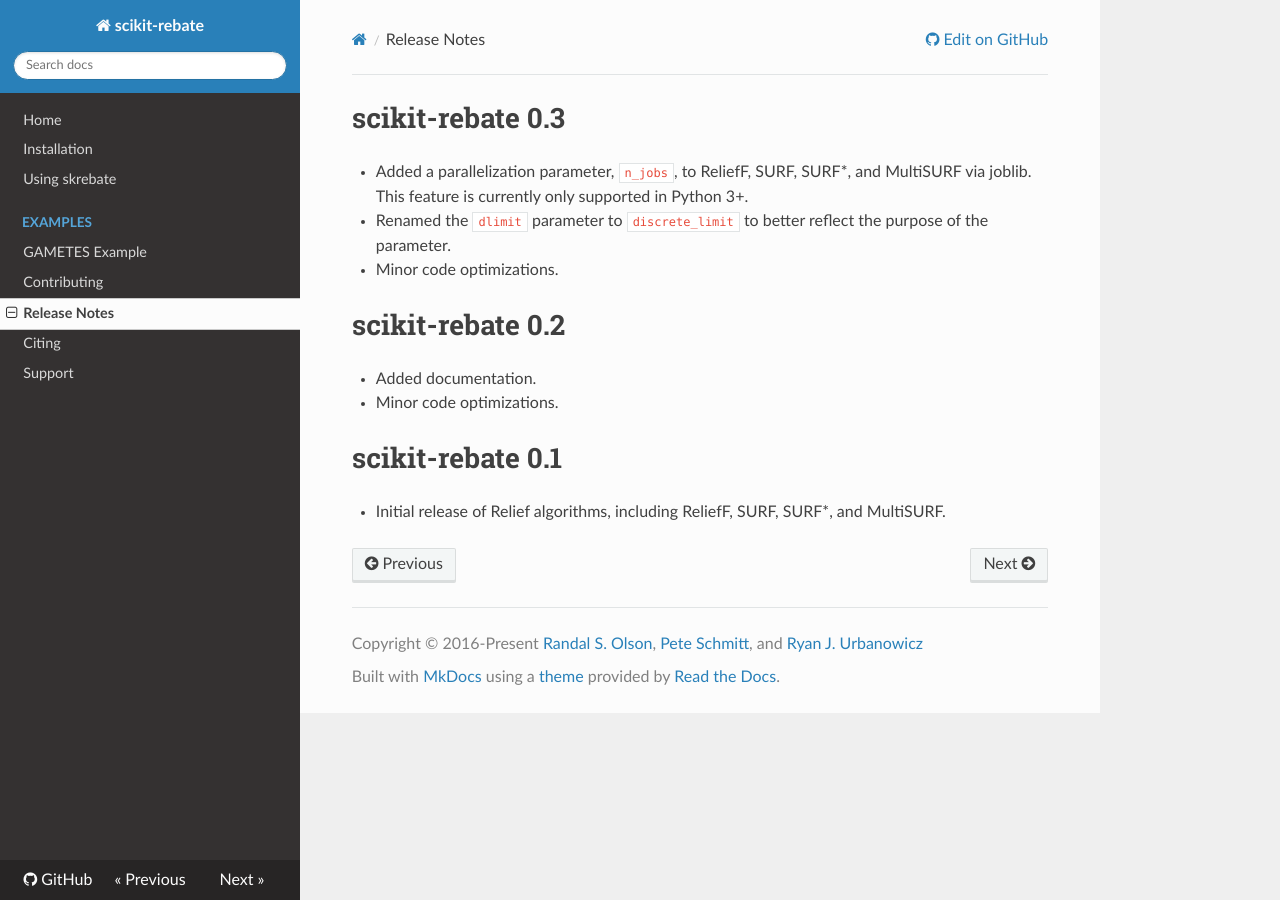
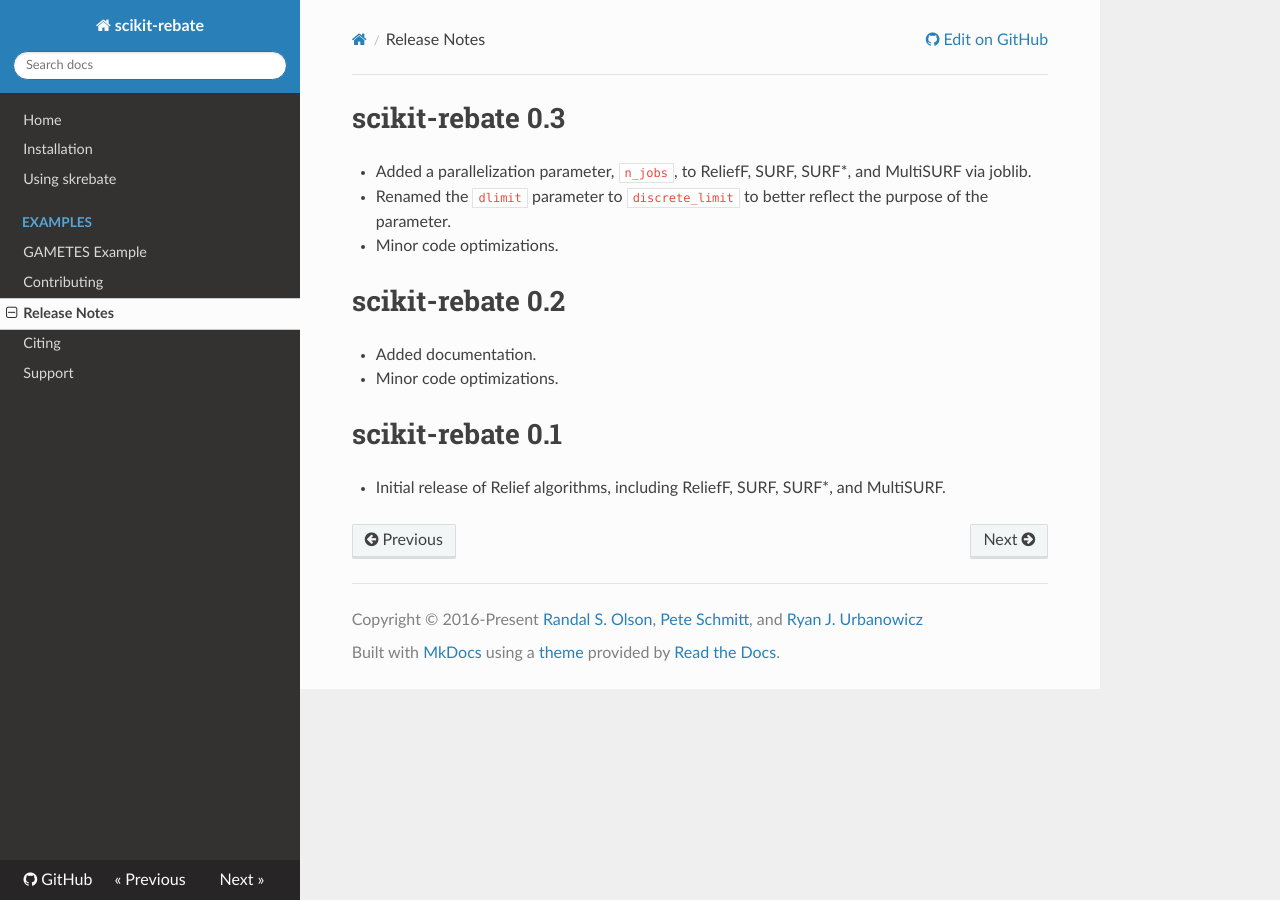
Before and after one commit to EpistasisLab/scikit-rebate, an MkDocs documentation site: the page built from docs_sources/releases.md, in a window 1280 px wide. Built offline with MkDocs 1.6.1, drawn with Linux system fonts in a browser that asks for light colours; nearby versions of some CDN libraries; old or Windows-style settings are respelled for this version of MkDocs.

Commit message:
Update release notes wrt parallelization

```diff
--- a/docs/index.html
+++ b/docs/index.html
@@ -199,5 +199,5 @@
 
 <!--
 MkDocs version : 0.16.2
-Build Date UTC : 2017-04-12 16:01:15
+Build Date UTC : 2017-04-12 16:07:56
 -->
--- a/docs/mkdocs/search_index.json
+++ b/docs/mkdocs/search_index.json
@@ -82,12 +82,12 @@
         },
         {
             "location": "/releases/",
-            "text": "scikit-rebate 0.3\n\n\n\n\n\n\nAdded a parallelization parameter, \nn_jobs\n, to ReliefF, SURF, SURF*, and MultiSURF via joblib. This feature is currently only supported in Python 3+.\n\n\n\n\n\n\nRenamed the \ndlimit\n parameter to \ndiscrete_limit\n to better reflect the purpose of the parameter.\n\n\n\n\n\n\nMinor code optimizations.\n\n\n\n\n\n\nscikit-rebate 0.2\n\n\n\n\n\n\nAdded documentation.\n\n\n\n\n\n\nMinor code optimizations.\n\n\n\n\n\n\nscikit-rebate 0.1\n\n\n\n\nInitial release of Relief algorithms, including ReliefF, SURF, SURF*, and MultiSURF.",
+            "text": "scikit-rebate 0.3\n\n\n\n\n\n\nAdded a parallelization parameter, \nn_jobs\n, to ReliefF, SURF, SURF*, and MultiSURF via joblib.\n\n\n\n\n\n\nRenamed the \ndlimit\n parameter to \ndiscrete_limit\n to better reflect the purpose of the parameter.\n\n\n\n\n\n\nMinor code optimizations.\n\n\n\n\n\n\nscikit-rebate 0.2\n\n\n\n\n\n\nAdded documentation.\n\n\n\n\n\n\nMinor code optimizations.\n\n\n\n\n\n\nscikit-rebate 0.1\n\n\n\n\nInitial release of Relief algorithms, including ReliefF, SURF, SURF*, and MultiSURF.",
             "title": "Release Notes"
         },
         {
             "location": "/releases/#scikit-rebate-03",
-            "text": "Added a parallelization parameter,  n_jobs , to ReliefF, SURF, SURF*, and MultiSURF via joblib. This feature is currently only supported in Python 3+.    Renamed the  dlimit  parameter to  discrete_limit  to better reflect the purpose of the parameter.    Minor code optimizations.",
+            "text": "Added a parallelization parameter,  n_jobs , to ReliefF, SURF, SURF*, and MultiSURF via joblib.    Renamed the  dlimit  parameter to  discrete_limit  to better reflect the purpose of the parameter.    Minor code optimizations.",
             "title": "scikit-rebate 0.3"
         },
         {
--- a/docs/releases/index.html
+++ b/docs/releases/index.html
@@ -143,7 +143,7 @@
                 <h1 id="scikit-rebate-03">scikit-rebate 0.3</h1>
 <ul>
 <li>
-<p>Added a parallelization parameter, <code>n_jobs</code>, to ReliefF, SURF, SURF*, and MultiSURF via joblib. This feature is currently only supported in Python 3+.</p>
+<p>Added a parallelization parameter, <code>n_jobs</code>, to ReliefF, SURF, SURF*, and MultiSURF via joblib.</p>
 </li>
 <li>
 <p>Renamed the <code>dlimit</code> parameter to <code>discrete_limit</code> to better reflect the purpose of the parameter.</p>
--- a/docs_sources/releases.md
+++ b/docs_sources/releases.md
@@ -1,6 +1,6 @@
 # scikit-rebate 0.3
 
-* Added a parallelization parameter, `n_jobs`, to ReliefF, SURF, SURF*, and MultiSURF via joblib. This feature is currently only supported in Python 3+.
+* Added a parallelization parameter, `n_jobs`, to ReliefF, SURF, SURF*, and MultiSURF via joblib.
 
 * Renamed the `dlimit` parameter to `discrete_limit` to better reflect the purpose of the parameter.
 
```
